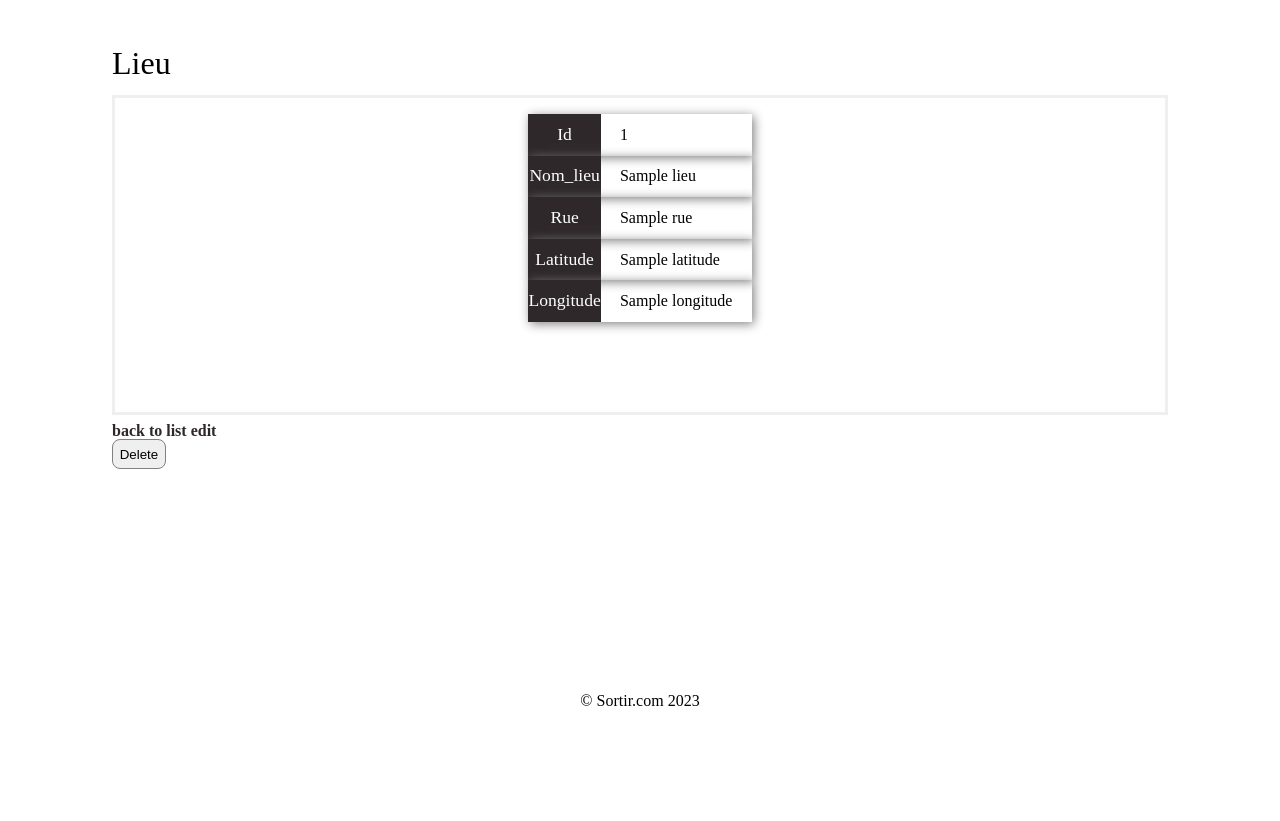
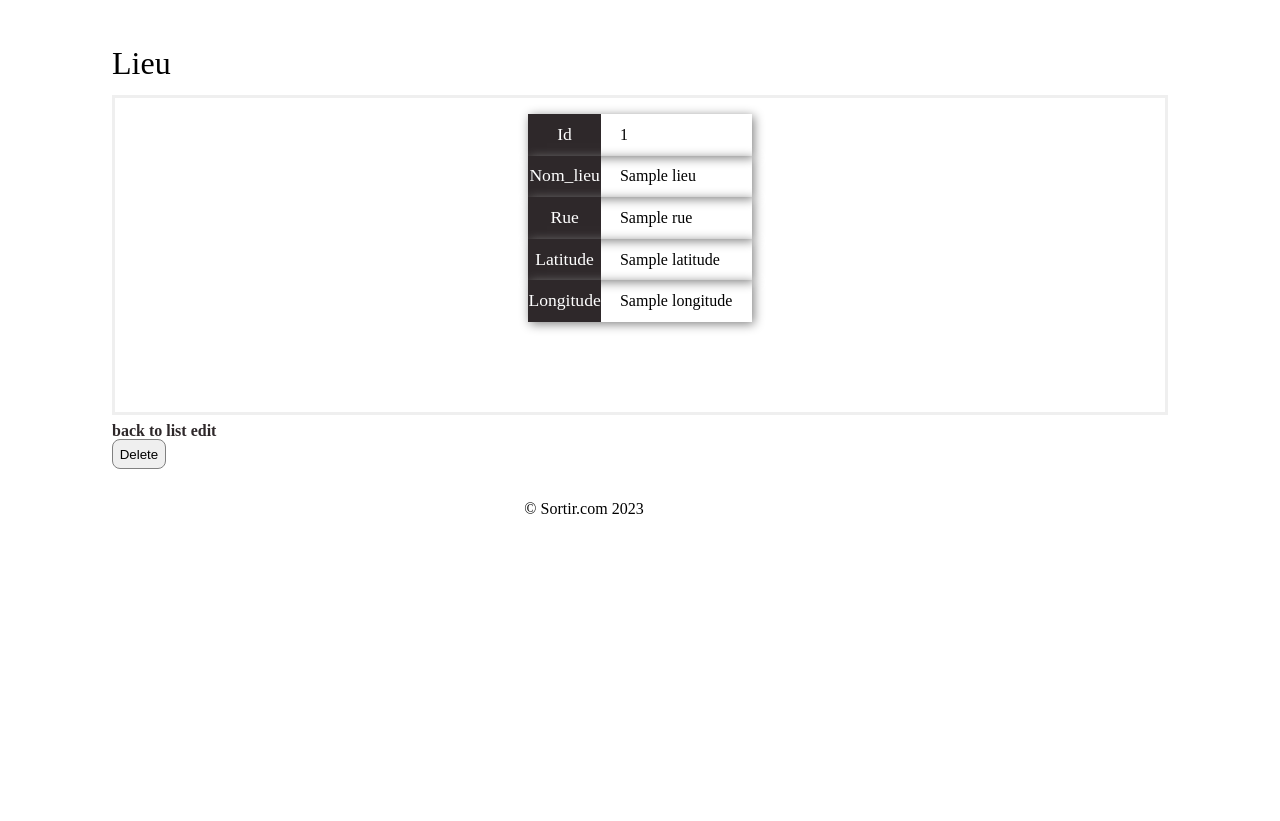
Before and after one commit to medhy-sama/Sortir, a Symfony app: template templates/lieu/show.html.twig in a window 1280 px wide. Shown: the part 212-1033 px from the top of the page. After the commit the page ends 726 px from the top, so only its background shows below. Run offline with Twig, Linux system fonts and the light colour scheme; the template is opened without the code that fills it: most values are stand-ins (such as "Sample title", 1, 10 or a date in 2020); some libraries are stand-ins or nearby versions.

Commit message:
:construction: css en phase de décoration final

```diff
--- a/public/css/style.css
+++ b/public/css/style.css
@@ -187,7 +187,7 @@ article{
     width: 100%;
     display: flex;
     justify-content: space-between;
-    padding: 0.5em;
+    padding: 0.2em;
 }
 .row_profil .row_label{
     padding: 0.2em;
@@ -199,30 +199,6 @@ article{
     text-align: center;
     width: 40%;
 }
-
-
-
-/*----------------------------css stephane---------------------------------*/
-/*ul {*/
-/*    display: flex;*/
-/*    justify-content: center;*/
-/*}*/
-
-/*li {*/
-/*    padding: 0 2em;*/
-/*    list-style-type: none;*/
-/*    font-family: "MS UI Gothic", sans-serif;*/
-/*    font-size: 1.2em;*/
-/*    font-weight: bold;*/
-/*    color: whitesmoke;*/
-/*}*/
-
-/*a {*/
-/*    text-decoration: none;*/
-/*    text-decoration-color: black;*/
-/*    font-size: 18px;*/
-/*    font-family: "JetBrains Mono Light", sans-serif;*/
-/*}*/
 
 /*----------------------------header---------------------------------*/
 
@@ -270,8 +246,8 @@ border-bottom: 1px solid #ae8f8f;
 }
 .img_user{
     border-radius: 50%;
-    width: 2em;
-    height: 2em;
+    width: 3em;
+    height: 3em;
 }
 #header_footer a{
     text-decoration: none;
@@ -320,7 +296,7 @@ nav a {
 
 /*----------------------------main---------------------------------*/
 main{
-    padding: 2em 7em 7em 7em;
+    padding: 2em 7em 2em 7em;
 }
 h1{
     font-size: 2em;
@@ -415,6 +391,6 @@ table{
 /*----------------------------footer---------------------------------*/
 footer{
     display: flex;
-    padding: 7em;
+    padding: 0 7em 1em 0;
     justify-content: center;
 }
--- a/templates/base.html.twig
+++ b/templates/base.html.twig
@@ -13,7 +13,7 @@
         {% block javascripts %}
 {#            {{ encore_entry_script_tags('app') }}#}
         {% endblock %}
-        <link rel="icon" type="image/x-icon" href="../public/images/logo_sortir.png">
+        <link rel="icon" type="image/x-icon" href="{{ asset('images/logo_sortir.png') }}">
     </head>
     <body>
     <header>
```
